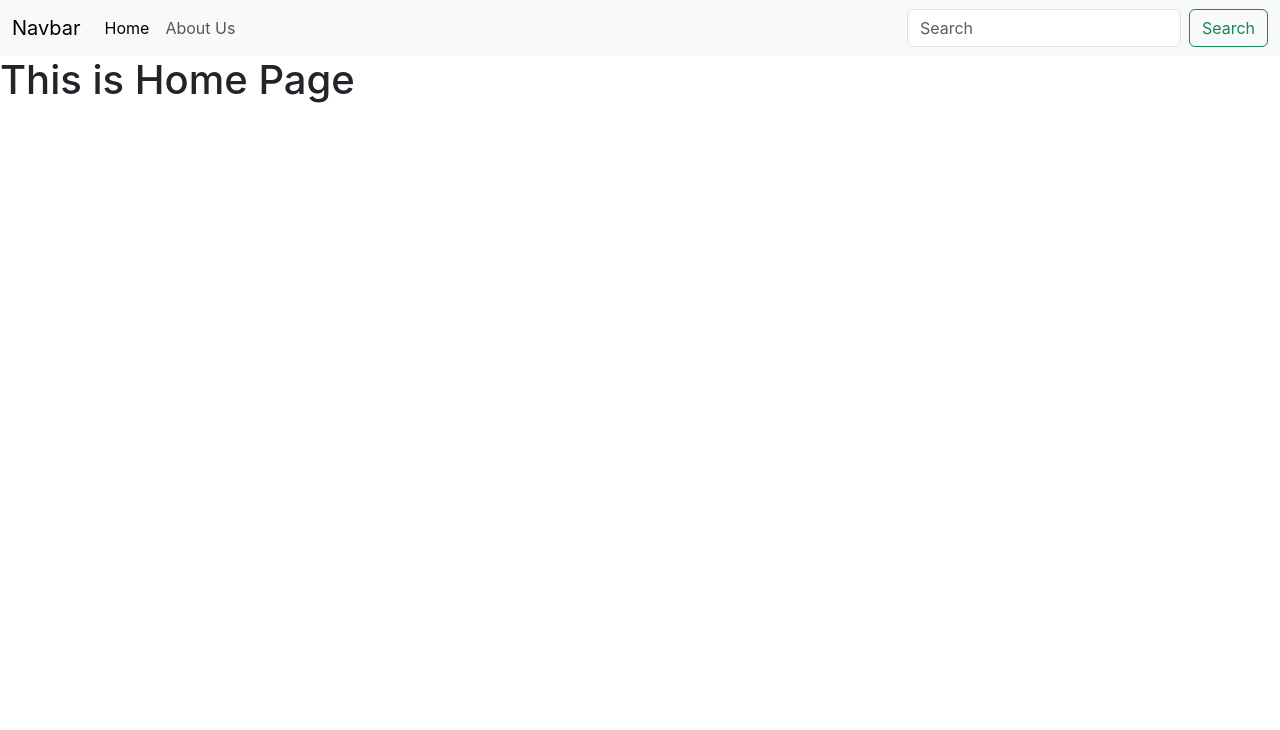
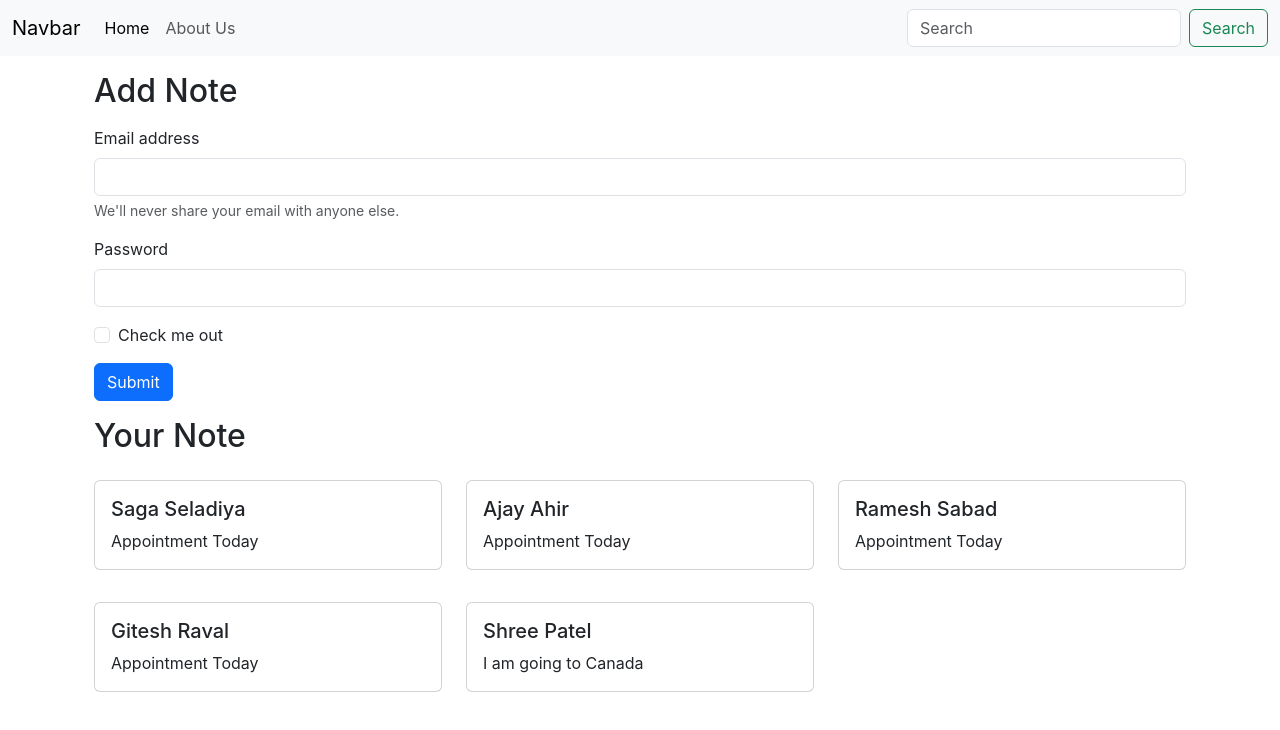
Before and after one commit to SagarSeladiya/inotebook, a React (Create React App) app: page / in a window 1280 px wide. Shown: the top 730 px of the page. Built offline with nearby package versions, Linux system fonts and the light colour scheme.

Commit message:
[ADD]: Fetchdata from hardcode Api and show on front side

```diff
--- a/src/App.js
+++ b/src/App.js
@@ -12,12 +12,14 @@ function App() {
       <NoteState>
         <Router>
           <Navbar />
+          <div className="container">
+            <Routes>
+              <Route exact path="/" element={<Home />} />
+              <Route exact path="/about" element={<About />} />
+            </Routes>
+            </div>
+          </Router>
 
-          <Routes>
-            <Route exact path="/" element={<Home />} />
-            <Route exact path="/about" element={<About />} />
-          </Routes>
-        </Router>
       </NoteState>
     </>
   );
--- a/src/components/About.js
+++ b/src/components/About.js
@@ -1,13 +1,10 @@
-import React, { useContext, useEffect } from 'react'
-import NoteContext from '../context/notes/NoteContext'
+import React from 'react'
+// import NoteContext from '../context/notes/NoteContext'
 
 const About = () => {
-    const a = useContext(NoteContext)
-    useEffect(() =>{
-        a.Update()
-    }, [])
+
     return (
-        <h1>My name is {a.state.name} and I am in {a.state.class} Class</h1>
+        <h1>My name is Sagar and I am in 10th Class</h1>
     )
 }
 
--- a/src/components/Home.js
+++ b/src/components/Home.js
@@ -1,9 +1,56 @@
-import React from 'react'
+import React from "react";
+import Notes from "./Notes";
 
-const Home = () =>{
-    return(
-        <h1>This is Home Page</h1>
-    )
-}
+const Home = () => {
+  return (
+    <>
+      <div className="container my-3">
+        <h2>Add Note</h2>
+        <form className="my-3">
+          <div className="mb-3">
+            <label htmlFor="exampleInputEmail1" className="form-label">
+              Email address
+            </label>
+            <input
+              type="email"
+              className="form-control"
+              id="exampleInputEmail1"
+              aria-describedby="emailHelp"
+            />
+            <div id="emailHelp" className="form-text">
+              We'll never share your email with anyone else.
+            </div>
+          </div>
+          <div className="mb-3">
+            <label htmlFor="exampleInputPassword1" className="form-label">
+              Password
+            </label>
+            <input
+              type="password"
+              className="form-control"
+              id="exampleInputPassword1"
+            />
+          </div>
+          <div className="mb-3 form-check">
+            <input
+              type="checkbox"
+              className="form-check-input"
+              id="exampleCheck1"
+            />
+            <label className="form-check-label" for="exampleCheck1">
+              Check me out
+            </label>
+          </div>
+          <button type="submit" className="btn btn-primary">
+            Submit
+          </button>
+        </form>
+
+      </div>
+
+      <Notes />
+    </>
+  );
+};
 
 export default Home;
--- a/src/components/Navbar.js
+++ b/src/components/Navbar.js
@@ -5,6 +5,7 @@ const Navbar = ()=>{
   let location = useLocation();
   useEffect(() => {
     console.log(location.pathname);
+
   }, [location]);
 
     return(
--- /dev/null
+++ b/src/components/Notes.js
@@ -0,0 +1,21 @@
+import React, { useContext, useState } from 'react';
+import NoteContext from "../context/notes/NoteContext";
+import Notesitem from './Notesitem';
+
+const Notes = () => {
+  const context = useContext(NoteContext);
+  const { notes, setNotes } = context;
+
+  return (
+    <div className="container my-3">
+        <div className='row'>
+      <h2>Your Note</h2>
+      {notes.map((note)=>{
+        return <Notesitem key={note.id} note={note} />;
+      })}
+      </div>
+    </div>
+  );
+};
+
+export default Notes;
--- /dev/null
+++ b/src/components/Notesitem.js
@@ -0,0 +1,19 @@
+import React from "react";
+
+const Notesitem = (props) => {
+  const { note } = props;
+  return (
+    <>
+          <div className="col-md-4 my-3">
+            <div className="card">
+              <div className="card-body">
+                <h5 className="card-title">{note.title}</h5>
+                <p className="card-text">{note.description}</p>
+              </div>
+            </div>
+          </div>
+    </>
+  );
+};
+
+export default Notesitem;
--- a/src/context/notes/NoteState.js
+++ b/src/context/notes/NoteState.js
@@ -3,22 +3,58 @@ import NoteContext from "./NoteContext";
 
 
 const NoteState = (props)=> {
-    const s1 ={
-        "name": "Sagar",
-        "class": "5th"
-    }
-    const [state, setState] = useState(s1);
 
-    const Update = () =>{
-        setTimeout(() => {
-            setState({
-                "name": "Rajvi",
-                "class": "LKG"
-            })
-        }, 1000);
-    }
+    const noteInitial = [
+        {
+          "_id": "65299943a6fce42ca9fb7195",
+          "user": "65281402136636199f660d0d",
+          "title": "Saga Seladiya",
+          "description": "Appointment Today",
+          "tag": "Personal",
+          "date": "2023-10-13T19:23:47.174Z",
+          "__v": 0
+        },
+        {
+          "_id": "6529994ba6fce42ca9fb7197",
+          "user": "65281402136636199f660d0d",
+          "title": "Ajay Ahir",
+          "description": "Appointment Today",
+          "tag": "Personal",
+          "date": "2023-10-13T19:23:55.896Z",
+          "__v": 0
+        },
+        {
+          "_id": "65299952a6fce42ca9fb7199",
+          "user": "65281402136636199f660d0d",
+          "title": "Ramesh Sabad",
+          "description": "Appointment Today",
+          "tag": "Personal",
+          "date": "2023-10-13T19:24:02.277Z",
+          "__v": 0
+        },
+        {
+          "_id": "6529995aa6fce42ca9fb719b",
+          "user": "65281402136636199f660d0d",
+          "title": "Gitesh Raval",
+          "description": "Appointment Today",
+          "tag": "Personal",
+          "date": "2023-10-13T19:24:10.057Z",
+          "__v": 0
+        },
+        {
+            "_id": "6529995aa6fce42ca9fb719b",
+            "user": "65281402136636199f660d0d",
+            "title": "Shree Patel",
+            "description": "I am going to Canada",
+            "tag": "Personal",
+            "date": "2023-10-13T19:24:10.057Z",
+            "__v": 0
+          }
+      ]
+      const [notes, setNotes] = useState(noteInitial);
+
     return (
-        <NoteContext.Provider value={{ state, Update }}>
+        <NoteContext.Provider value={{ notes, setNotes }}>
             {props.children}
         </NoteContext.Provider>
     )
```
